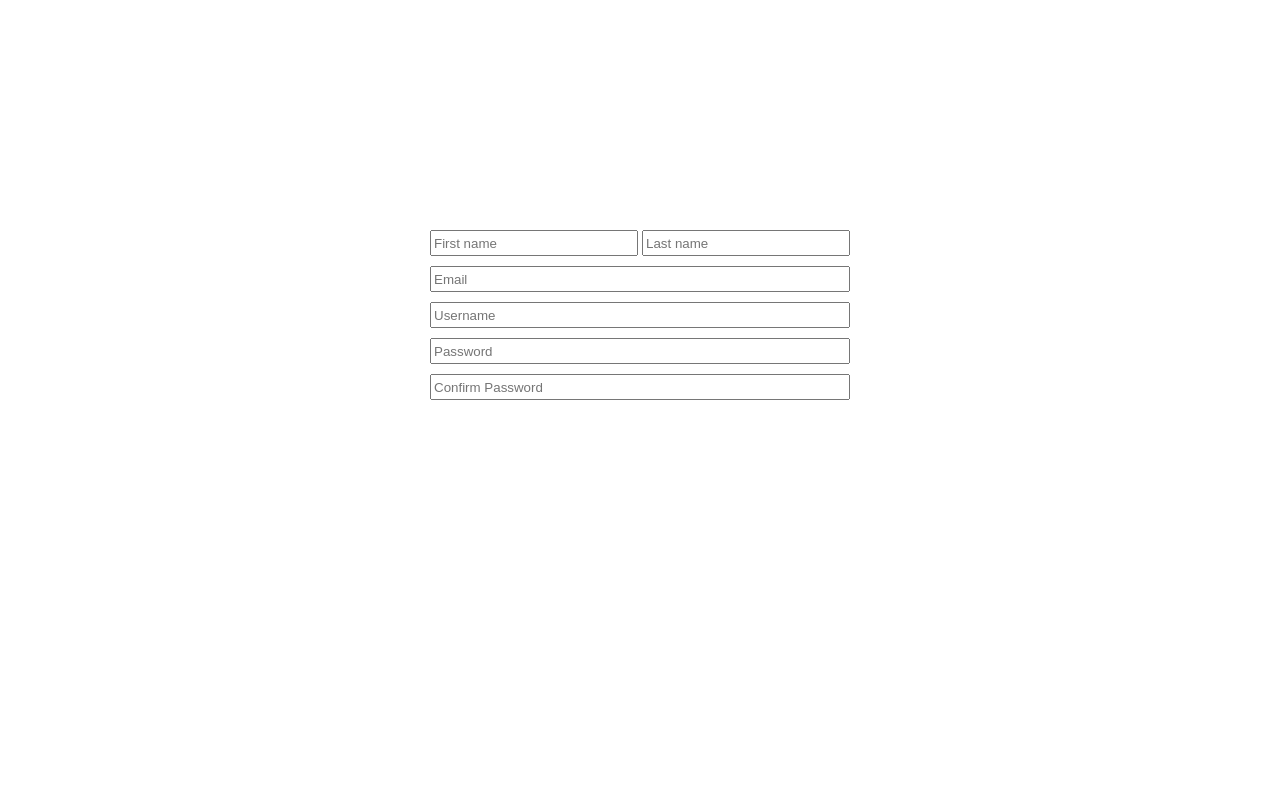
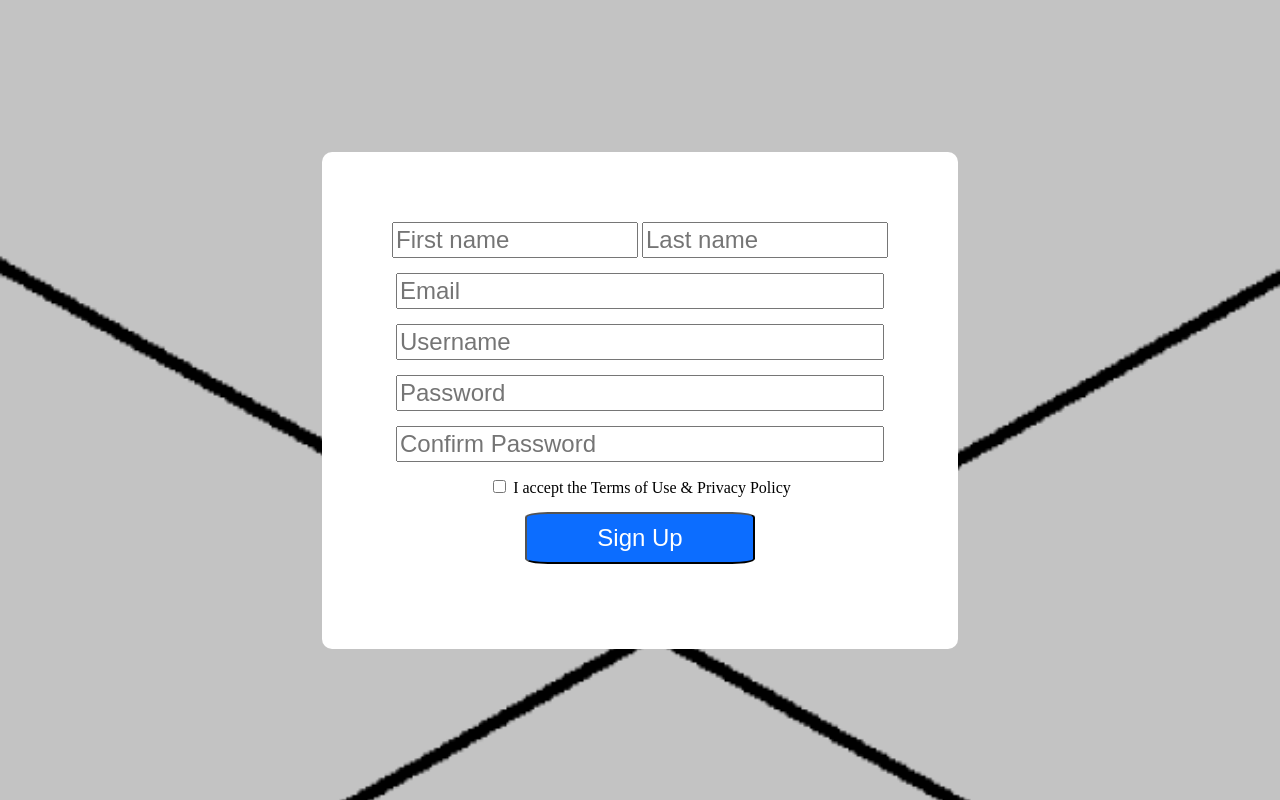
Before and after one commit to jorgealamoo/PS-grupo-10, a plain HTML site: page SignUp/Sign up.html in a window 1280 px wide. Drawn offline with Linux system fonts and the light colour scheme.

Commit message:
Sign up background and lables

```diff
--- a/SignUp/Sign up.css
+++ b/SignUp/Sign up.css
@@ -1,20 +1,57 @@
-.center {
-    position: fixed;
-    top: 40%;
-    left: 50%;
-    transform: translate(-50%, -50%);
+body {
+    margin: 0;
+    padding: 0;
+    background-image: url("../Images/aspa.png");
+    background-size: cover;
+    height: 100vh;
+    display: flex;
+    justify-content: center;
+    align-items: center;
+}
+
+.whiteSquare {
+    background-color: white;
+    padding: 70px;
+    border-radius: 10px;
+}
+
+form {
+    display: flex;
+    flex-direction: column;
+    align-items: center;
 }
 
 .center div {
-    margin-bottom: 10px;
+    margin-bottom: 15px;
+}
+
+.big_inputs, .small_inputs {
+    font-size: 24px;
 }
 
 .small_inputs {
-    width: 200px;
-    height: 20px;
+    width: 238px;
+    height: 30px;
 }
 
 .big_inputs {
-    width: 412px;
-    height: 20px;
+    width: 480px;
+    height: 30px;
 }
+
+.SignUpButton {
+    font-size: 24px;
+    background-color: #0C6DFF;
+    color: white;
+    padding: 10px 70px;
+    border-radius: 10%;
+}
+
+.terms_checkbox {
+    display: flex;
+    align-items: center;
+}
+
+.terms_text {
+    margin-right: 10px;
+}
--- a/SignUp/Sign up.html
+++ b/SignUp/Sign up.html
@@ -7,8 +7,9 @@
 </head>
 
 <body>
-
+<div class="whiteSquare">
     <div class="center">
+        <form>
             <div>
                 <label for="firstName"></label><input type="text" id="firstName" name="firstName" placeholder="First name" required class="small_inputs">
                 <label for="lastName"></label><input type="text" id="lastName" name="lastName" placeholder="Last name" class="small_inputs">
@@ -29,6 +30,17 @@
             <div>
                 <label for="confirmPassword"></label><input type="password" id="confirmPassword" name="confirmPassword" placeholder="Confirm Password" required class="big_inputs">
             </div>
+
+            <div class="checkbox-container">
+                <input type="checkbox" id="agreeTerms" name="agreeTerms">
+                <label class="checkbox-label" for="agreeTerms">I accept the Terms of Use & Privacy Policy</label>
+            </div>
+
+            <div>
+                <button class="SignUpButton" type="submit">Sign Up</button>
+            </div>
+        </form>
+    </div>
 </div>
 </body>
 </html>
```
Lines whose indentation alone changed are shown as unchanged.
